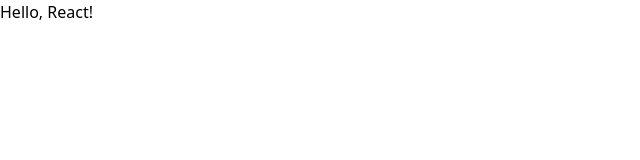
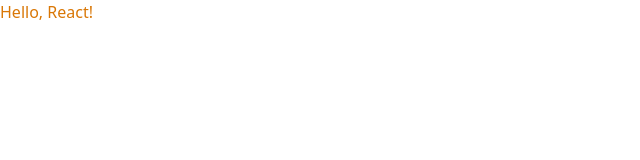
Before and after one commit to DaoVuDat/project-management-react-frontend, a React (Vite) app: page / in a window 1280 px wide. Shown: the top 160 px of the page, without its empty margins (0-640 px from the left). Built offline with nearby package versions, Linux system fonts and the light colour scheme.

Commit message:
add prettier-plugin-tailwindcss

```diff
--- a/package.json
+++ b/package.json
@@ -38,6 +38,7 @@
     "lint-staged": "^15.1.0",
     "postcss": "^8.4.32",
     "prettier": "^3.1.0",
+    "prettier-plugin-tailwindcss": "^0.5.7",
     "tailwindcss": "^3.3.5",
     "typescript": "^5.2.2",
     "vite": "^5.0.0",
@@ -53,5 +54,10 @@
       "eslint --fix",
       "vitest"
     ]
+  },
+  "prettier": {
+    "plugins": [
+      "prettier-plugin-tailwindcss"
+    ]
   }
 }
--- a/src/App.tsx
+++ b/src/App.tsx
@@ -1,5 +1,5 @@
 function App() {
-  return <div>Hello, React!</div>;
+  return <div className="container text-amber-600 ">Hello, React!</div>;
 }
 
 export default App;
```
Also changed, not shown: 2 other files (tests, documents, lock files or other folders).
